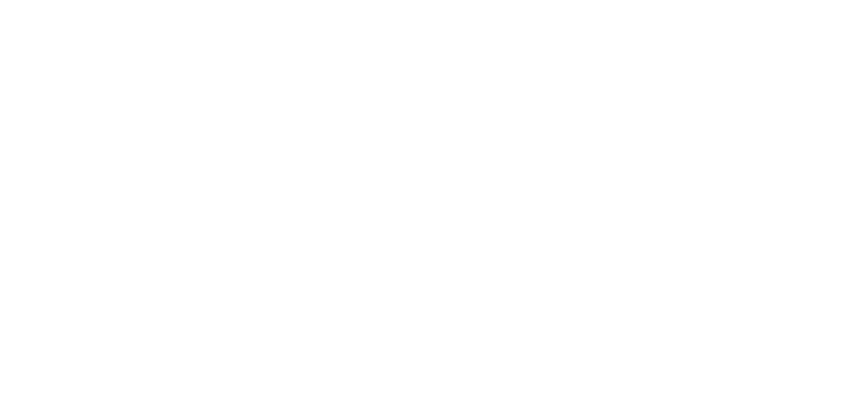
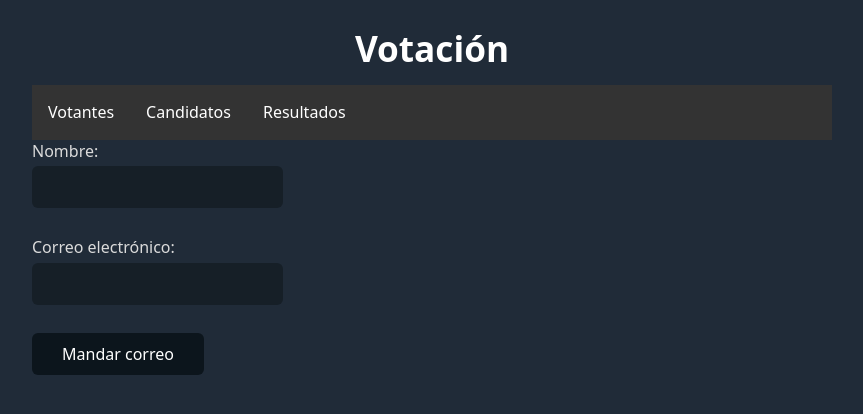
Before and after one commit to Luna-Hazuki2006/Votos, a plain HTML site: page votantes/index.html in a window 1280 px wide. Shown: the whole page, without its empty margins (208-1071 px from the left). Drawn offline with nearby package versions, Linux system fonts and the light colour scheme; files that its build step writes are made by us from their sources.

Commit message:
consitas

```diff
--- a/candidatos/index.html
+++ b/candidatos/index.html
@@ -0,0 +1,33 @@
+<!DOCTYPE html>
+<html lang="es">
+<head>
+    <meta charset="UTF-8">
+    <meta name="viewport" content="width=device-width, initial-scale=1.0">
+    <link rel="stylesheet" href="https://cdn.jsdelivr.net/npm/water.css@2/out/dark.min.css">
+    <link rel="stylesheet" href="style.css">
+    <title>Votación</title>
+</head>
+<body>
+    <h1>Votación</h1>
+    <nav>
+        <ul>
+            <li>
+                <a href="#">Votantes</a>
+            </li>
+            <li>
+                <a href="#">Candidatos</a>
+            </li>
+            <li>
+                <a href="#">Resultados</a>
+            </li>
+        </ul>
+    </nav>
+    <form>
+        <label for="nombre">Nombre: </label>
+        <input type="text" name="nombre" id="nombre"><br>
+        <label for="correo">Correo electrónico: </label>
+        <input type="email" name="correo" id="correo"><br>
+        <button type="button">Mandar correo</button>
+    </form>
+</body>
+</html>
--- a/votantes/index.html
+++ b/votantes/index.html
@@ -0,0 +1,33 @@
+<!DOCTYPE html>
+<html lang="es">
+<head>
+    <meta charset="UTF-8">
+    <meta name="viewport" content="width=device-width, initial-scale=1.0">
+    <link rel="stylesheet" href="https://cdn.jsdelivr.net/npm/water.css@2/out/dark.min.css">
+    <link rel="stylesheet" href="style.css">
+    <title>Votación</title>
+</head>
+<body>
+    <h1>Votación</h1>
+    <nav>
+        <ul>
+            <li>
+                <a href="#">Votantes</a>
+            </li>
+            <li>
+                <a href="#">Candidatos</a>
+            </li>
+            <li>
+                <a href="#">Resultados</a>
+            </li>
+        </ul>
+    </nav>
+    <form>
+        <label for="nombre">Nombre: </label>
+        <input type="text" name="nombre" id="nombre"><br>
+        <label for="correo">Correo electrónico: </label>
+        <input type="email" name="correo" id="correo"><br>
+        <button type="button">Mandar correo</button>
+    </form>
+</body>
+</html>
```
Also changed, not shown: index.html (+3 -9 lines).
